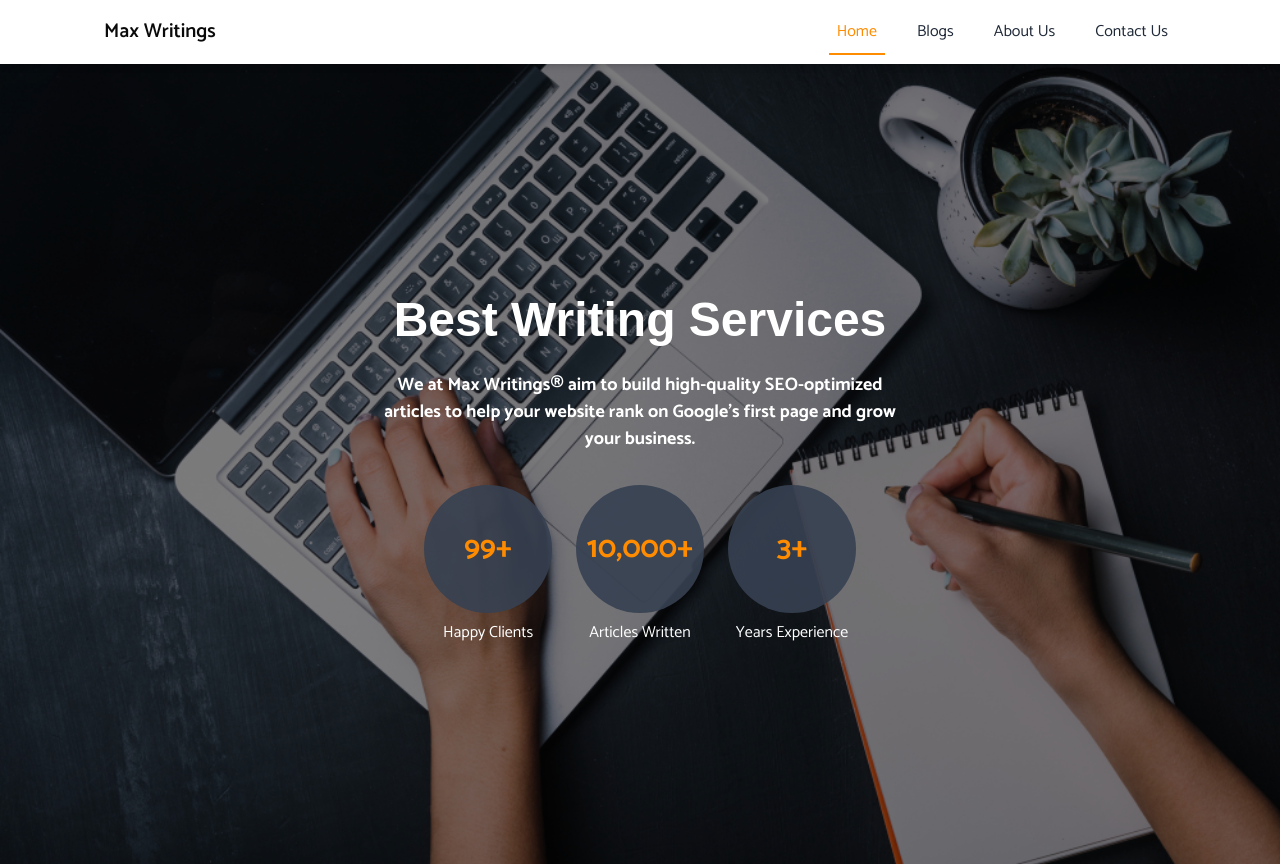
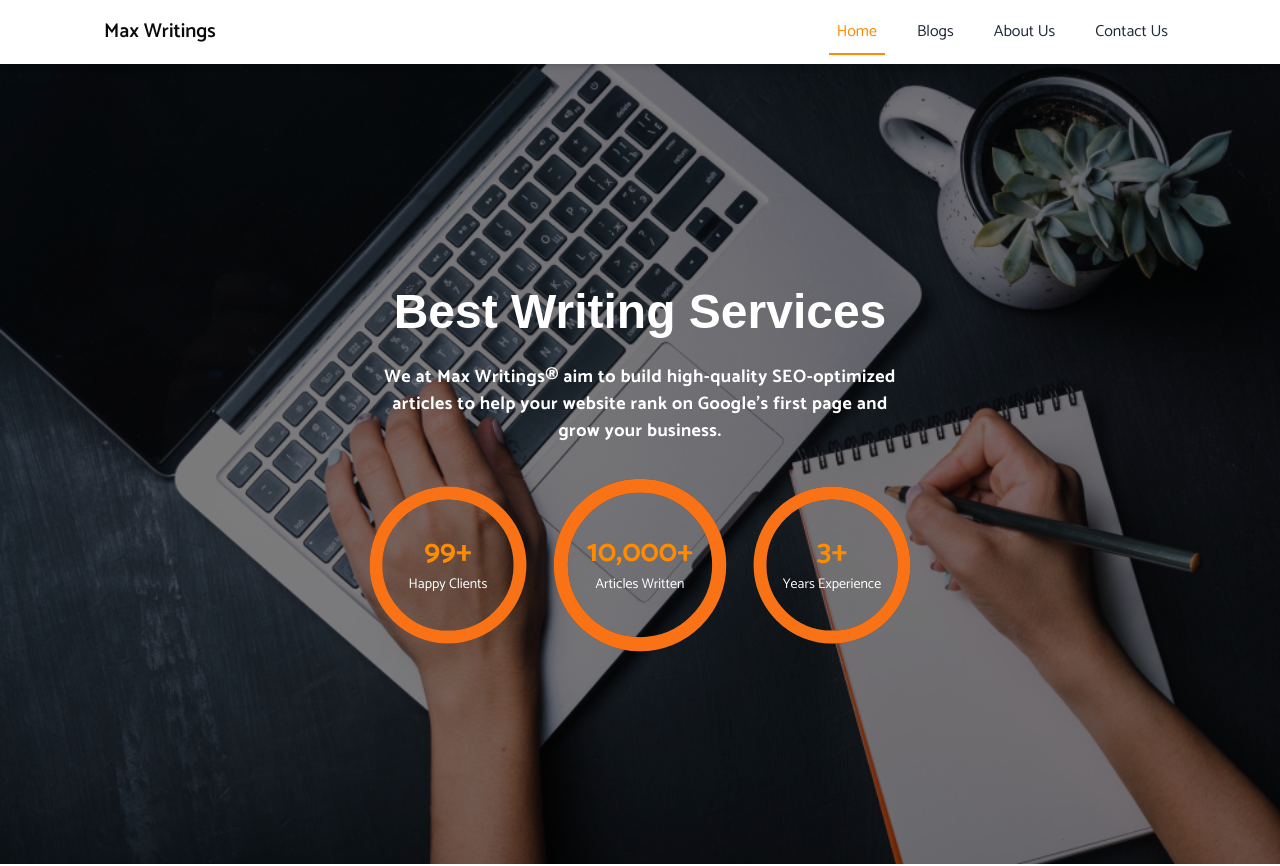
Before and after one commit to Maxwellusman/maxwriting, a Next.js app: page / in a window 1280 px wide. Shown: the top 866 px of the page. Built offline with nearby package versions, Linux system fonts and the light colour scheme; a web font is replaced by a local one.

Commit message:
updated text

```diff
--- a/src/components/Banner.tsx
+++ b/src/components/Banner.tsx
@@ -34,40 +34,126 @@
         <h1 className="text-white font-bold font-prosto text-[24px] md:text-[36px] lg:text-[48px]">
           Best Writing Services
         </h1>
-        <p className="text-white font-Poppins text-[16px] md:text-[18px] mt-4 md:w-[80%] lg:w-[50%] mx-auto font-bold">
+        <p className="text-white font-Poppins text-[16px] md:text-[18px] mt-4 md:w-[80%] lg:w-[50%] mx-auto font-bold tracking-wide">
           We at Max Writings® aim to build high-quality SEO-optimized articles to help your website rank on Google's first page and grow your business.
         </p>
 
-        {/* Counters - Now fully circular */}
+        {/* Circular Progress Meters */}
         <div ref={ref} className="mt-8 flex flex-col sm:flex-row justify-center items-center gap-6">
           {/* Happy Clients */}
           <div className="flex flex-col items-center">
-            <div className="w-32 h-32 rounded-full bg-gray-700 bg-opacity-90 flex flex-col items-center justify-center">
+            <div className="relative w-40 h-40 flex items-center justify-center">
+              <svg className="w-full h-full" viewBox="0 0 100 100">
+                {/* Background circle */}
+                <circle
+                  cx="50"
+                  cy="50"
+                  r="45"
+                  fill="none"
+                  stroke="#374151"
+                  strokeWidth="8"
+                />
+                {/* Animated progress circle */}
+                <circle
+                  cx="50"
+                  cy="50"
+                  r="45"
+                  fill="none"
+                  stroke="#f97316"
+                  strokeWidth="8"
+                  strokeLinecap="round"
+                  strokeDasharray="283"
+                  strokeDashoffset={inView ? "283" : "0"}
+                  style={{
+                    transition: 'stroke-dashoffset 2s ease-in-out',
+                    strokeDashoffset: inView ? "0" : "283" // 283 - (283 * 0.8) = ~60 for 80% progress
+                  }}
+                  transform="rotate(-90 50 50)"
+                />
+              </svg>
+              <div className="absolute flex flex-col items-center">
                 <h2 className="text-primary-orange text-3xl font-bold">
                   {inView ? <CountUp end={99} duration={2} /> : 0}+
                 </h2>
+                <p className="text-white text-sm mt-1">Happy Clients</p>
               </div>
-            <p className="text-white mt-2">Happy Clients</p>
+            </div>
           </div>
 
           {/* Articles Written */}
           <div className="flex flex-col items-center">
-            <div className="w-32 h-32 rounded-full bg-gray-700 bg-opacity-90 flex flex-col items-center justify-center">
+            <div className="relative w-44 h-44 flex items-center justify-center">
+              <svg className="w-full h-full" viewBox="0 0 100 100">
+                <circle
+                  cx="50"
+                  cy="50"
+                  r="45"
+                  fill="none"
+                  stroke="#374151"
+                  strokeWidth="8"
+                />
+                <circle
+                  cx="50"
+                  cy="50"
+                  r="45"
+                  fill="none"
+                  stroke="#f97316"
+                  strokeWidth="8"
+                  strokeLinecap="round"
+                  strokeDasharray="283"
+                  strokeDashoffset={inView ? "283" : "0"}
+                  style={{
+                    transition: 'stroke-dashoffset 3s ease-in-out',
+                    strokeDashoffset: inView ? "0" : "283" // 283 - (283 * 0.9) = ~28 for 90% progress
+                  }}
+                  transform="rotate(-90 50 50)"
+                />
+              </svg>
+              <div className="absolute flex flex-col items-center">
                 <h2 className="text-primary-orange text-3xl font-bold">
                   {inView ? <CountUp end={10000} duration={3} separator="," /> : 0}+
                 </h2>
+                <p className="text-white text-sm mt-1">Articles Written</p>
               </div>
-            <p className="text-white mt-2">Articles Written</p>
+            </div>
           </div>
 
           {/* Years Experience */}
           <div className="flex flex-col items-center">
-            <div className="w-32 h-32 rounded-full bg-gray-700 bg-opacity-90 flex flex-col items-center justify-center">
+            <div className="relative w-40 h-40 flex items-center justify-center">
+              <svg className="w-full h-full" viewBox="0 0 100 100">
+                <circle
+                  cx="50"
+                  cy="50"
+                  r="45"
+                  fill="none"
+                  stroke="#374151"
+                  strokeWidth="8"
+                />
+                <circle
+                  cx="50"
+                  cy="50"
+                  r="45"
+                  fill="none"
+                  stroke="#f97316"
+                  strokeWidth="8"
+                  strokeLinecap="round"
+                  strokeDasharray="283"
+                  strokeDashoffset={inView ? "283" : "0"}
+                  style={{
+                    transition: 'stroke-dashoffset 2s ease-in-out',
+                    strokeDashoffset: inView ? "0" : "283" // 283 - (283 * 0.5) = ~141 for 50% progress
+                  }}
+                  transform="rotate(-90 50 50)"
+                />
+              </svg>
+              <div className="absolute flex flex-col items-center">
                 <h2 className="text-primary-orange text-3xl font-bold">
                   {inView ? <CountUp end={3} duration={2} /> : 0}+
                 </h2>
+                <p className="text-white text-sm mt-1">Years Experience</p>
               </div>
-            <p className="text-white mt-2">Years Experience</p>
+            </div>
           </div>
         </div>
       </div>
--- a/src/pages/contact-us.tsx
+++ b/src/pages/contact-us.tsx
@@ -59,7 +59,7 @@
           <h1 className="text-3xl font-bold text-center lg:text-left leading-tight">
             Contact Us
           </h1>
-          <p className="text-center lg:text-left text-gray-600 mt-2 font-[500]">
+          <p className="text-center lg:text-left text-gray-600 mt-2 font-[500] textClass">
             Have questions or want to start your content journey? Reach out to MaxWritings — we're here to help.
           </p>
 
--- a/src/styles/globals.css
+++ b/src/styles/globals.css
@@ -79,7 +79,7 @@
 }
 
 .maxwellClass {
-  @apply w-full px-4 md:px-6 lg:px-6 xl:px-10 2xl:px-0 max-w-sm md:max-w-3xl lg:max-w-4xl xl:max-w-6xl 2xl:max-w-7xl mx-auto
+  @apply w-full px-6 md:px-6 lg:px-6 xl:px-10 2xl:px-0 max-w-sm md:max-w-3xl lg:max-w-4xl xl:max-w-6xl 2xl:max-w-7xl mx-auto
 }
 
 .headingClass {
@@ -87,7 +87,7 @@
 }
 
 .textClass {
-  @apply font-Poppins text-gray-700 py-5
+  @apply font-Poppins text-gray-700 py-5 tracking-wider leading-relaxed
 }
 
 .buttonClass {
```
Lines whose indentation alone changed are shown as unchanged.
